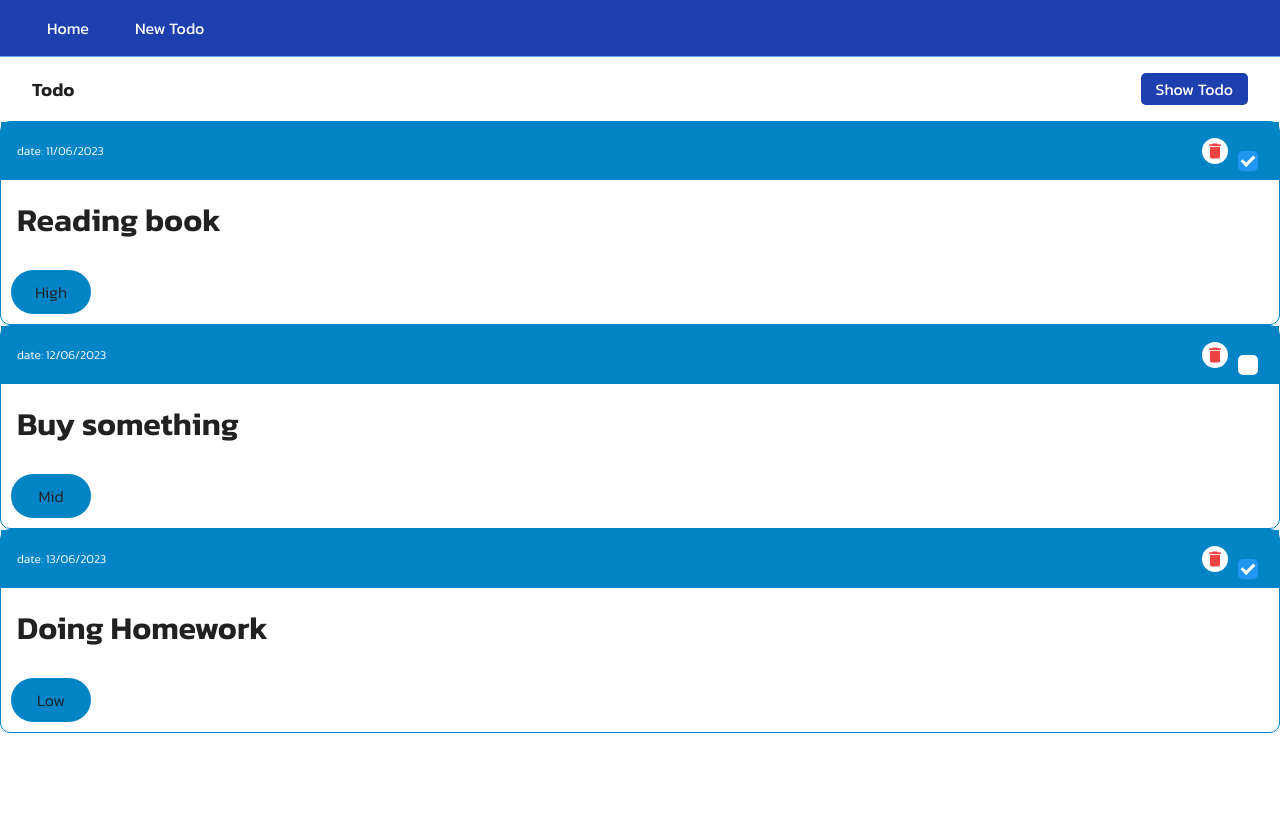
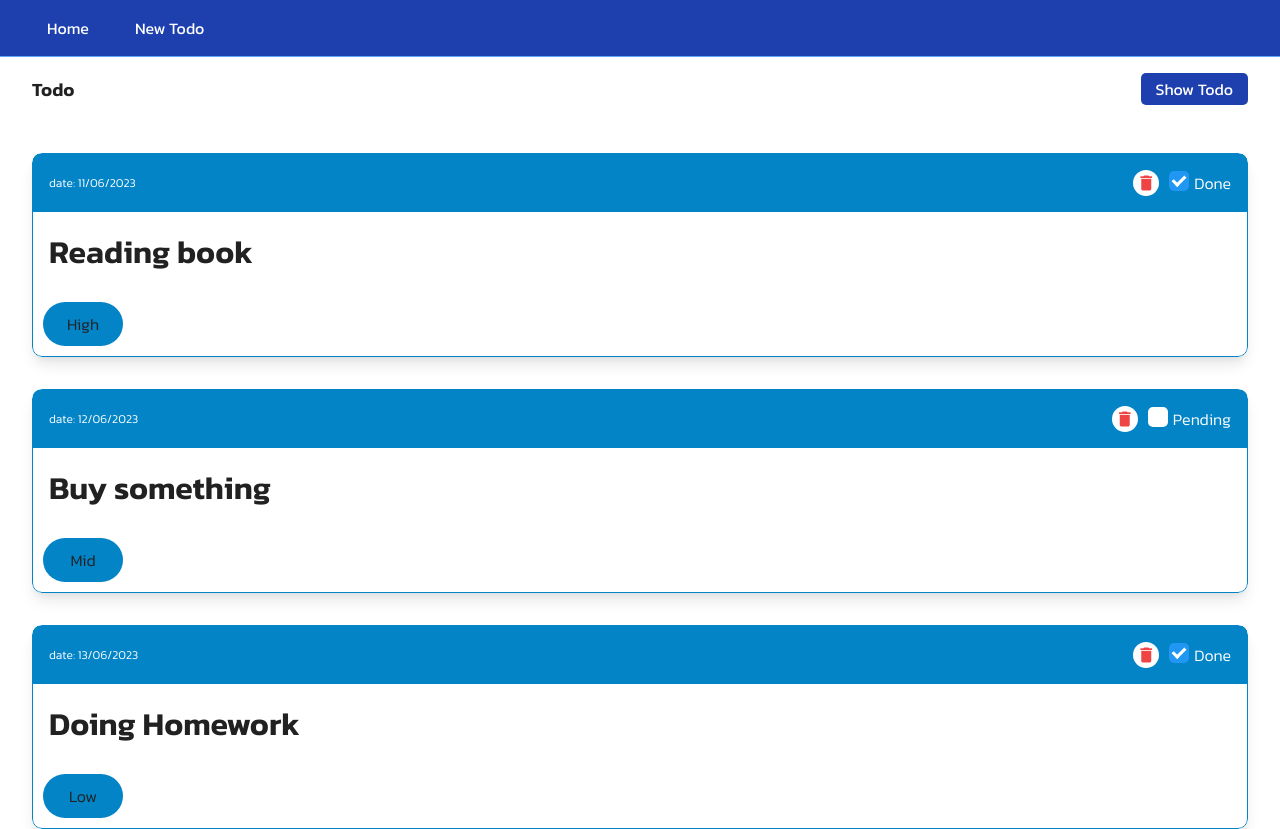
Before and after one commit to mrAlishah/myVueJSLearning, a Vue app in the folder 01-Todo/: page / in a window 1280 px wide. Before the commit the page ends 800 px from the top, so only its background shows below. Built offline with nearby package versions, Linux system fonts and the light colour scheme.

Commit message:
some style Wrapper changed and label caption

```diff
--- a/01-Todo/src/components/TodoItem.vue
+++ b/01-Todo/src/components/TodoItem.vue
@@ -6,6 +6,7 @@
       <div class="action">
         <button class="material-icons del">delete</button>
         <label class="container">
+          {{ todo.done ? 'Done' : 'Pending' }}
           <input type="checkbox" :checked="todo.done" />
           <span class="checkmark"></span>
         </label>
--- a/01-Todo/src/components/Wrapper.vue
+++ b/01-Todo/src/components/Wrapper.vue
@@ -6,4 +6,14 @@
   </div>
 </template>
 
-<style lang="scss" scoped></style>
+<style lang="scss" scoped>
+.wrapper {
+  margin: 2rem;
+  box-shadow:
+    rgba(0, 0, 0, 0.1) 0px 10px 15px -3px,
+    rgba(0, 0, 0, 0.05) 0px 4px 6px -2px;
+  margin-bottom: 2rem;
+  border-radius: 10px;
+  overflow: hidden;
+}
+</style>
```
